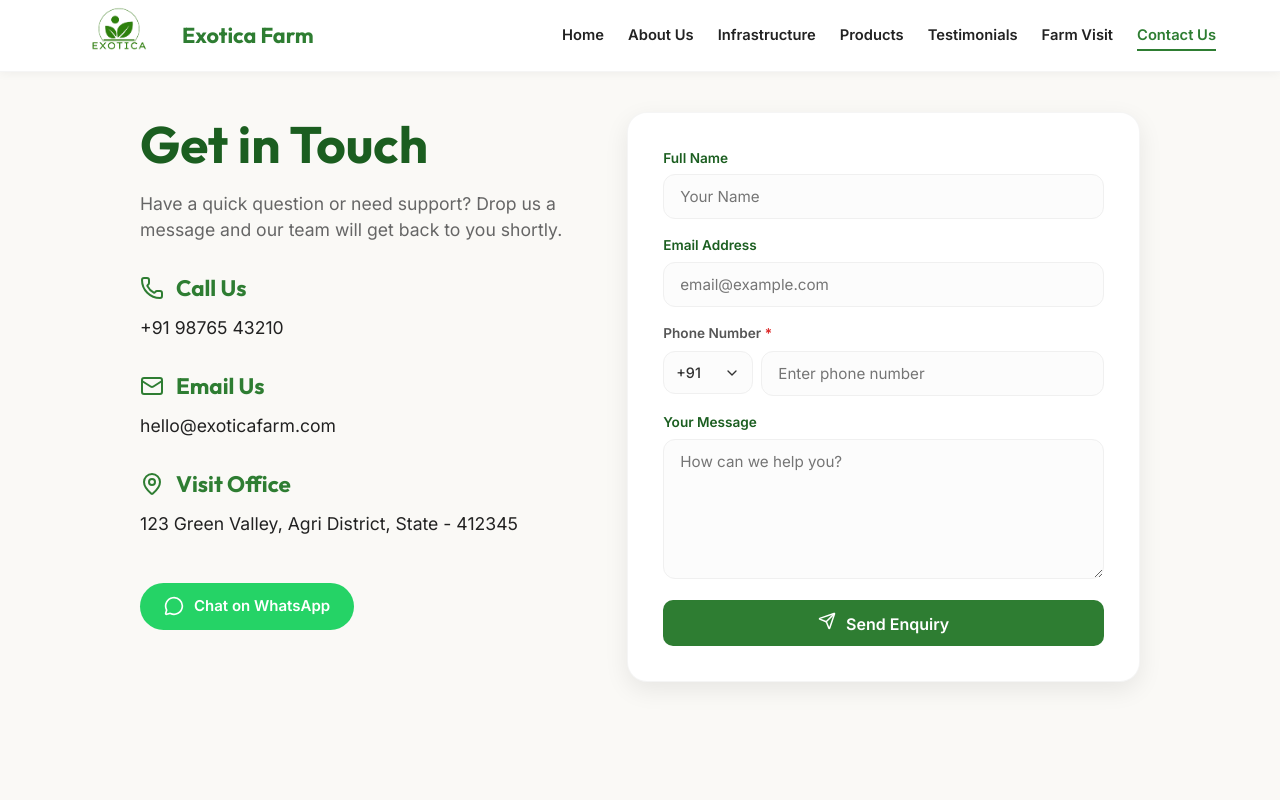
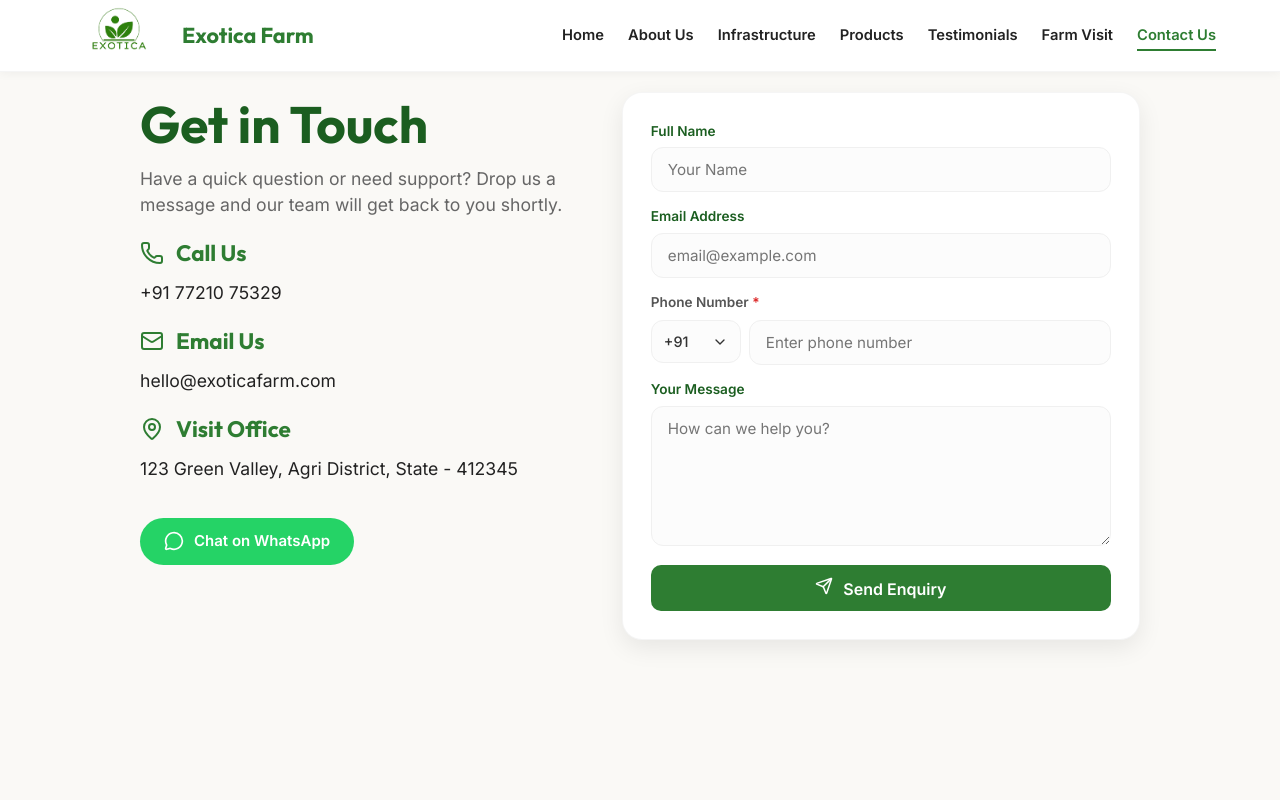
Before and after one commit to Gaikwad5364/exotica-farm, a Next.js app: page /contact in a window 1280 px wide. Shown: the top 800 px of the page. Built offline with nearby package versions, Linux system fonts and the light colour scheme.

Commit message:
Updated animations to all pages of website and contact changed

```diff
--- a/src/app/contact/Contact.module.css
+++ b/src/app/contact/Contact.module.css
@@ -1,6 +1,6 @@
 .pageContainer {
     min-height: 100vh;
-    padding: 40px 20px 80px;
+    padding: 20px 20px 80px;
     background: var(--color-earth-100);
 }
 
@@ -9,7 +9,7 @@
     margin: 0 auto;
     display: grid;
     grid-template-columns: 1fr 1.2fr;
-    gap: 60px;
+    gap: 50px;
 }
 
 @media (max-width: 900px) {
@@ -21,20 +21,20 @@
 
 .title {
     font-size: clamp(2.2rem, 4vw, 3.5rem);
-    margin-bottom: 15px;
+    margin-bottom: 10px;
     color: var(--color-primary-dark);
 }
 
 .subtitle {
     font-size: 1.1rem;
     color: var(--color-text-muted);
-    margin-bottom: 30px;
+    margin-bottom: 20px;
 }
 
 .contactInfo {
     display: flex;
     flex-direction: column;
-    gap: 30px;
+    gap: 20px;
 }
 
 .infoBlock h3 {
@@ -74,7 +74,7 @@
 /* Simple Form Styles */
 .formCard {
     background: white;
-    padding: 35px;
+    padding: 28px;
     border-radius: 20px;
     box-shadow: var(--shadow-lg);
     border: 1px solid rgba(0, 0, 0, 0.04);
@@ -89,7 +89,7 @@
 .contactForm {
     display: flex;
     flex-direction: column;
-    gap: 16px;
+    gap: 14px;
 }
 
 .inputGroup {
--- a/src/app/contact/page.tsx
+++ b/src/app/contact/page.tsx
@@ -6,6 +6,7 @@ import { Mail, Phone, MapPin, MessageCircle, Send, CheckCircle } from 'lucide-re
 import styles from './Contact.module.css';
 import { submitContactAction } from '../actions';
 import PhoneInput from '@/components/ui/PhoneInput';
+import ScrollReveal from '@/components/ScrollReveal';
 
 export default function ContactUsPage() {
     const [submitted, setSubmitted] = useState(false);
@@ -47,6 +48,7 @@ export default function ContactUsPage() {
         <main className={styles.pageContainer}>
             <div className={styles.contentWrapper}>
                 <section className={styles.introSection}>
+                    <ScrollReveal direction="left">
                         <motion.h1
                             className={styles.title}
                             initial={{ opacity: 0, x: -30 }}
@@ -54,6 +56,8 @@ export default function ContactUsPage() {
                         >
                             Get in Touch
                         </motion.h1>
+                    </ScrollReveal>
+                    <ScrollReveal direction="left" delay={0.1}>
                         <motion.p
                             className={styles.subtitle}
                             initial={{ opacity: 0, x: -20 }}
@@ -62,8 +66,10 @@ export default function ContactUsPage() {
                         >
                             Have a quick question or need support? Drop us a message and our team will get back to you shortly.
                         </motion.p>
+                    </ScrollReveal>
 
                     <div className={styles.contactInfo}>
+                        <ScrollReveal direction="up" delay={0.2}>
                             <motion.div
                                 className={styles.infoBlock}
                                 initial={{ opacity: 0, y: 20 }}
@@ -71,9 +77,11 @@ export default function ContactUsPage() {
                                 transition={{ delay: 0.3 }}
                             >
                                 <h3><Phone size={24} /> Call Us</h3>
-                            <p>+91 98765 43210</p>
+                                <p>+91 77210 75329</p>
                             </motion.div>
+                        </ScrollReveal>
 
+                        <ScrollReveal direction="up" delay={0.3}>
                             <motion.div
                                 className={styles.infoBlock}
                                 initial={{ opacity: 0, y: 20 }}
@@ -83,7 +91,9 @@ export default function ContactUsPage() {
                                 <h3><Mail size={24} /> Email Us</h3>
                                 <p>hello@exoticafarm.com</p>
                             </motion.div>
+                        </ScrollReveal>
 
+                        <ScrollReveal direction="up" delay={0.4}>
                             <motion.div
                                 className={styles.infoBlock}
                                 initial={{ opacity: 0, y: 20 }}
@@ -93,17 +103,20 @@ export default function ContactUsPage() {
                                 <h3><MapPin size={24} /> Visit Office</h3>
                                 <p>123 Green Valley, Agri District, State - 412345</p>
                             </motion.div>
+                        </ScrollReveal>
 
+                        <ScrollReveal direction="up" delay={0.5}>
                             <motion.div
                                 initial={{ opacity: 0, scale: 0.9 }}
                                 animate={{ opacity: 1, scale: 1 }}
                                 transition={{ delay: 0.6 }}
                             >
-                            <a href="https://wa.me/919876543210" className={styles.whatsappLink} target="_blank" rel="noopener noreferrer">
+                                <a href="https://wa.me/917721075329" className={styles.whatsappLink} target="_blank" rel="noopener noreferrer">
                                     <MessageCircle size={20} />
                                     Chat on WhatsApp
                                 </a>
                             </motion.div>
+                        </ScrollReveal>
                     </div>
                 </section>
 
--- a/src/components/Footer.tsx
+++ b/src/components/Footer.tsx
@@ -30,7 +30,7 @@ export default function Footer() {
                         <h3>Contact Info</h3>
                         <ul className={styles.linkList}>
                             <li>📍 123 Green Valley, Agri Dist.</li>
-                            <li>📞 +91 98765 43210</li>
+                            <li>📞 +91 77210 75329</li>
                             <li>✉️ hello@exoticafarm.com</li>
                         </ul>
                     </div>
--- /dev/null
+++ b/src/components/ScrollReveal.tsx
@@ -0,0 +1,59 @@
+'use client';
+
+import { useEffect, useRef, ReactNode } from 'react';
+import { motion, useInView, useAnimation } from 'framer-motion';
+
+interface ScrollRevealProps {
+    children: ReactNode;
+    direction?: 'left' | 'right' | 'up' | 'down';
+    delay?: number;
+    duration?: number;
+    once?: boolean;
+}
+
+export default function ScrollReveal({
+    children,
+    direction = 'up',
+    delay = 0,
+    duration = 0.6,
+    once = true
+}: ScrollRevealProps) {
+    const ref = useRef(null);
+    const isInView = useInView(ref, { once, amount: 0.2 });
+    const controls = useAnimation();
+
+    useEffect(() => {
+        if (isInView) {
+            controls.start('visible');
+        }
+    }, [isInView, controls]);
+
+    const variants = {
+        hidden: {
+            opacity: 0,
+            x: direction === 'left' ? -50 : direction === 'right' ? 50 : 0,
+            y: direction === 'up' ? 30 : direction === 'down' ? -30 : 0,
+        },
+        visible: {
+            opacity: 1,
+            x: 0,
+            y: 0,
+            transition: {
+                duration,
+                delay,
+                ease: [0.25, 0.1, 0.25, 1], // Smooth ease-out
+            }
+        }
+    };
+
+    return (
+        <motion.div
+            ref={ref}
+            initial="hidden"
+            animate={controls}
+            variants={variants}
+        >
+            {children}
+        </motion.div>
+    );
+}
```
Also changed, not shown: src/app/about/page.tsx (+23 -0 lines), src/app/farm-visit/page.tsx (+7 -0 lines), src/app/infrastructure/page.tsx (+29 -0 lines), src/app/page.tsx (+39 -2 lines), src/app/products/page.tsx (+13 -6 lines), 1 other file (tests, documents, lock files or other folders). Lines whose indentation alone changed are shown as unchanged.
